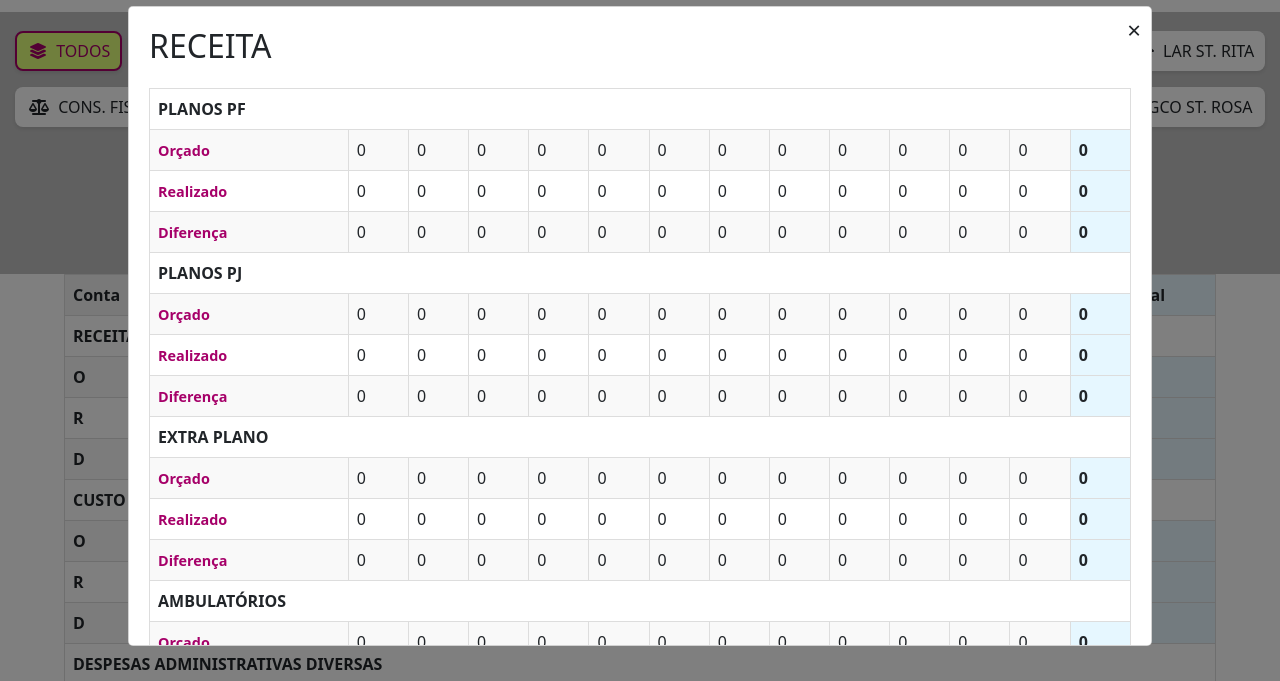
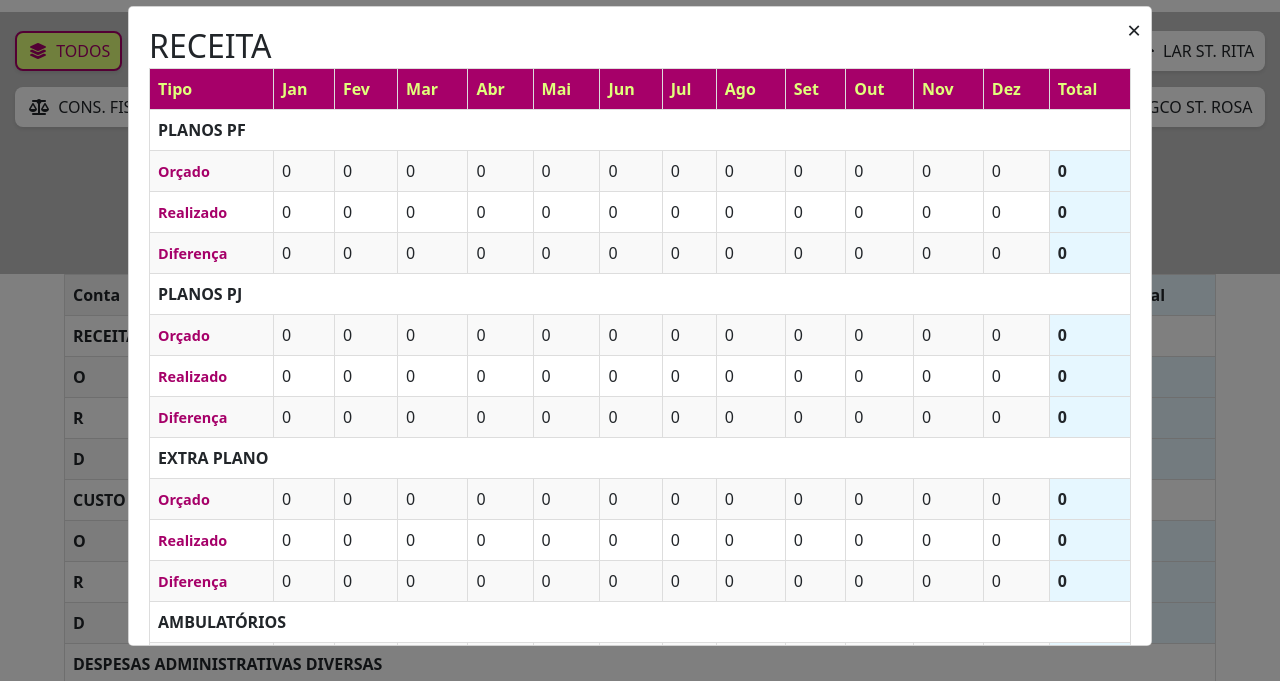
Before and after one commit to bryan-lamanna/Matriz-Orcamentaria, a website: page index.html in a window 1280 px wide. Both pictures are taken after a click on the element "RECEITA". Shown: the part 74-755 px from the top of the page. Drawn offline with nearby package versions, Linux system fonts and the light colour scheme; a web font is replaced by a local one.

Commit message:
update index.js

```diff
--- a/public/css/style.css
+++ b/public/css/style.css
@@ -29,6 +29,21 @@ body {
     background-color: #e1ff7b !important;
     color: #a60069 !important;
     width: 160px !important;
+}
+
+.modal-table {
+    transform: translateY(-20px) !important;
+}
+
+.subconta-header {
+    color: #e1ff7b !important;
+    border-top-right-radius: 8px !important;
+    border-top-left-radius: 8px  !important;
+}
+
+.subconta-header th {
+    background-color: #a60069 !important;
+
 }
 
 td:hover {
--- a/public/js/index.js
+++ b/public/js/index.js
@@ -98,7 +98,15 @@ fetch('./public/js/rubricas.json')
                     <div class="modal-content">
                         <span class="close">&times;</span>
                         <h2>${categoria}</h2>
-                        <table>
+                        <table class="modal-table">
+                            <thead>
+                                <tr class="subconta-header">
+                                    <th>Tipo</th>
+                                    ${['Jan', 'Fev', 'Mar', 'Abr', 'Mai', 'Jun', 'Jul', 'Ago', 'Set', 'Out', 'Nov', 'Dez']
+                                      .map(mes => `<th>${mes}</th>`).join('')}
+                                    <th>Total</th>
+                                </tr>
+                            </thead>
                             <tbody id="modal-body">
                             </tbody>
                         </table>
@@ -120,7 +128,6 @@ fetch('./public/js/rubricas.json')
                     `;
                     tbody.appendChild(headerRow);
 
-                    // Linhas P/R/D
                     ['Orçado', 'Realizado', 'Diferença'].forEach(tipo => {
                         const row = document.createElement('tr');
                         row.innerHTML = `
@@ -132,7 +139,6 @@ fetch('./public/js/rubricas.json')
                     });
                 });
 
-                // Restante do código para fechar o modal permanece igual
                 modal.querySelector('.close').addEventListener('click', () => {
                     modal.remove();
                 });
@@ -147,7 +153,6 @@ fetch('./public/js/rubricas.json')
             });
         });
 
-             // Adiciona os estilos CSS (mesmo código anterior)
         const style = document.createElement('style');
         style.textContent = `
             .modal {
```
Lines whose indentation alone changed are shown as unchanged.
